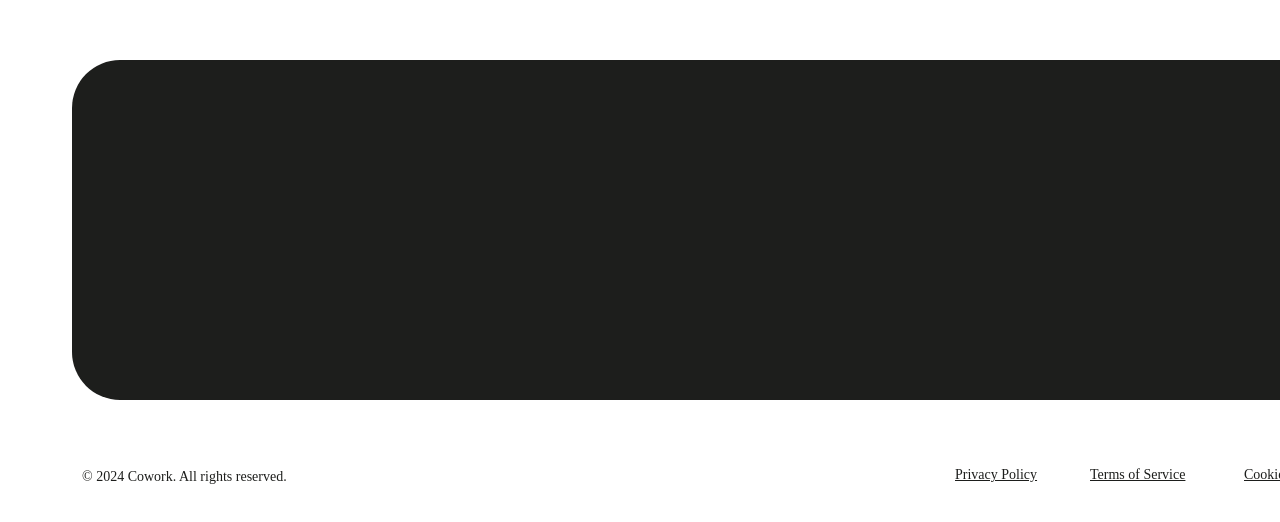
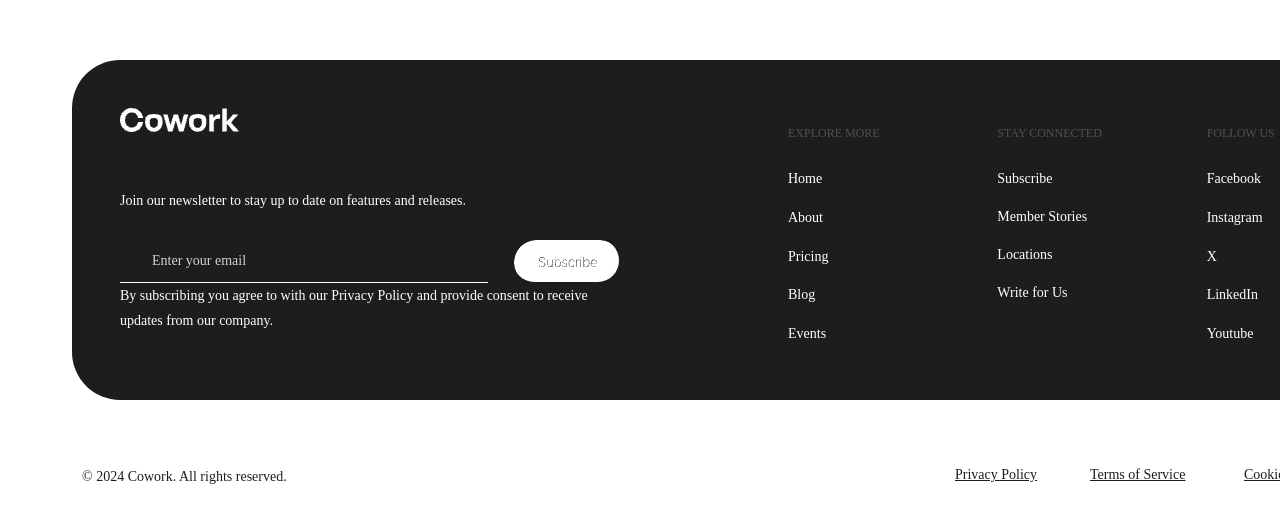
Before and after one commit to Elandland/shinhan_cowork, a plain HTML site: page chan_index.html in a window 1280 px wide. Shown: the part 3903-4425 px from the top of the page. Drawn offline with Linux system fonts and the light colour scheme; a web font is replaced by a local one.

Commit message:
Feat. Footer 완성 Feat. Footer 적용 image 추가.

```diff
--- a/chan_index.html
+++ b/chan_index.html
@@ -180,42 +180,43 @@
             <div class = "news-letter">
                 <div class="news-header"></div>
                 <div class="news-frame">
+                    <div class="news-small-text">Join our newsletter to stay up to date on features and releases.</div>
                     <div class="news-action">
-                        <div class="news-from">
+                        <div class="news-form">
                             <div class="text-input">
-                                <div class="place-holder"></div>
+                                <div class="place-holder">Enter your email</div>
                             </div>
                             <div class="news-button"></div>
                         </div>
 
-                        <div class="news-text"></div>
+                        <div class="news-text">By subscribing you agree to with our Privacy Policy and provide consent to receive updates from our company.</div>
                     </div>
                 </div>
             </div>
 
             <div class ="links">
                 <div class = "link-column-zero">
-                    <div class="link-header"></div>
-                    <div class="link-text"></div>
-                    <div class="link-text"></div>
-                    <div class="link-text"></div>
-                    <div class="link-text"></div>
-                    <div class="link-text"></div>
+                    <div class="link-header">Explore More</div>
+                    <div class="link-text">Home</div>
+                    <div class="link-text">About</div>
+                    <div class="link-text">Pricing</div>
+                    <div class="link-text">Blog</div>
+                    <div class="link-text">Events</div>
                 </div>
                 <div class = "link-column-one">
-                    <div class="link-header"></div>
-                    <div class="link-text"></div>
-                    <div class="link-text"></div>
-                    <div class="link-text"></div>
-                    <div class="link-text"></div>
+                    <div class="link-header">Stay Connected</div>
+                    <div class="link-text">Subscribe</div>
+                    <div class="link-text">Member Stories</div>
+                    <div class="link-text">Locations</div>
+                    <div class="link-text">Write for Us</div>
                 </div>
                 <div class = "link-column-two">
-                    <div class="link-header"></div>
-                    <div class="link-text"></div>
-                    <div class="link-text"></div>
-                    <div class="link-text"></div>
-                    <div class="link-text"></div>
-                    <div class="link-text"></div>
+                    <div class="link-header">Follow Us</div>
+                    <div class="link-text">Facebook</div>
+                    <div class="link-text">Instagram</div>
+                    <div class="link-text">X</div>
+                    <div class="link-text">LinkedIn</div>
+                    <div class="link-text">Youtube</div>
                 </div>
             </div>
 
--- a/chan_styles.css
+++ b/chan_styles.css
@@ -2012,6 +2012,377 @@ text-align: left;
 text-decoration-line: underline;
 }
 
+.news-letter{
+    /* Newsletter */
+position: static;
+width: 500px;
+height: 226px;
+/* 자동 레이아웃 */
+display: flex;
+flex-direction: column;
+justify-content: flex-start;
+align-items: flex-start;
+padding: 0px;
+
+
+/* Inside Auto Layout */
+flex: none;
+order: 0;
+flex-grow: 0;
+margin: 0px 128px 0px 0px;
+}
+
+.news-header{
+    /* Heading */
+position: static;
+width: 118.95px;
+height: 24px;
+/* Inside Auto Layout */
+flex: none;
+order: 0;
+flex-grow: 0;
+margin: 0px 0px;
+
+background-image: url(image/footer\ header.png);
+}
+.news-small-text{
+
+    /* Text */
+position: static;
+width: 500px;
+height: 26px;
+/* 자동 레이아웃 */
+display: flex;
+flex-direction: column;
+justify-content: flex-start;
+align-items: flex-start;
+padding: 0px;
+
+
+/* Inside Auto Layout */
+flex: none;
+order: 0;
+align-self: stretch;
+flex-grow: 0;
+margin: 24px 0px;
+
+color: rgb(255, 255, 255);
+font-family: Pretendard;
+font-size: 14px;
+font-weight: 400;
+line-height: 180%;
+letter-spacing: 0%;
+text-align: left;
+}
+.news-frame{
+    /* Frame 67 */
+position: static;
+width: 500px;
+height: 170px;
+/* 자동 레이아웃 */
+display: flex;
+flex-direction: column;
+justify-content: flex-start;
+align-items: flex-start;
+padding: 0px;
+
+
+/* Inside Auto Layout */
+flex: none;
+order: 1;
+align-self: stretch;
+flex-grow: 0;
+margin: 32px 0px;
+}
+
+.news-action{
+    /* Actions */
+position: static;
+width: 500px;
+height: 120px;
+/* 자동 레이아웃 */
+display: flex;
+flex-direction: column;
+justify-content: flex-start;
+align-items: flex-start;
+padding: 0px;
+
+
+/* Inside Auto Layout */
+flex: none;
+order: 1;
+align-self: stretch;
+flex-grow: 0;
+}
+
+.news-form{
+    /* Form */
+position: static;
+width: 500px;
+height: 45px;
+/* 자동 레이아웃 */
+display: flex;
+flex-direction: row;
+justify-content: flex-start;
+align-items: flex-start;
+padding: 0px;
+
+
+/* Inside Auto Layout */
+flex: none;
+order: 0;
+align-self: stretch;
+flex-grow: 0;
+
+
+}
+
+.text-input{
+    /* Text Input */
+position: static;
+width: 368px;
+height: 45px;
+/* 자동 레이아웃 */
+display: flex;
+flex-direction: row;
+justify-content: flex-start;
+align-items: center;
+padding: 12px;
+
+
+/* Inside Auto Layout */
+flex: none;
+order: 0;
+flex-grow: 1;
+
+border-bottom: 1px solid rgb(255, 255, 255);
+background: rgb(29, 30, 28);
+}
+
+.place-holder{
+    /* Placeholder */
+position: static;
+width: 344px;
+height: 21px;
+/* 자동 레이아웃 */
+display: flex;
+flex-direction: row;
+justify-content: flex-start;
+align-items: center;
+padding: 12px;
+
+
+/* Inside Auto Layout */
+flex: none;
+order: 0;
+flex-grow: 1;
+margin: 0px 8px;
+
+opacity: 0.8;
+
+color: rgb(255, 255, 255);
+font-family: Pretendard;
+font-size: 14px;
+font-weight: 400;
+line-height: 150%;
+letter-spacing: 0%;
+text-align: left;
+}
+
+
+.news-button{
+
+/* button */
+position: static;
+width: 108px;
+height: 45px;
+/* 자동 레이아웃 */
+display: flex;
+flex-direction: row;
+justify-content: center;
+align-items: center;
+padding: 12px 24px 12px 24px;
+
+
+/* Inside Auto Layout */
+flex: none;
+order: 1;
+flex-grow: 0;
+margin: 0px 24px;
+
+border: 1px solid rgb(29, 30, 28);
+border-radius: 42px;
+
+background: url(image/news\ button.png)
+
+}
+
+.news-text{
+    /* Text */
+position: static;
+width: 500px;
+height: 51px;
+/* 자동 레이아웃 */
+display: flex;
+flex-direction: column;
+justify-content: flex-start;
+align-items: flex-start;
+padding: 0px;
+
+
+/* Inside Auto Layout */
+flex: none;
+order: 1;
+align-self: stretch;
+flex-grow: 0;
+
+
+color: rgb(255, 255, 255);
+font-family: Pretendard;
+font-size: 14px;
+font-weight: 400;
+line-height: 180%;
+letter-spacing: 0%;
+text-align: left;
+}
+
+.links{
+    /* Links */
+position: static;
+width: 588px;
+height: 244px;
+/* 자동 레이아웃 */
+display: flex;
+flex-direction: row;
+justify-content: flex-start;
+align-items: flex-start;
+padding: 0px;
+
+
+/* Inside Auto Layout */
+flex: none;
+order: 1;
+flex-grow: 1;
+}
+
+.link-column-zero{
+    /* Column */
+position: static;
+width: 169.33px;
+height: 244px;
+/* 자동 레이아웃 */
+display: flex;
+flex-direction: column;
+justify-content: flex-start;
+align-items: flex-start;
+padding: 0px;
+
+
+/* Inside Auto Layout */
+flex: none;
+order: 0;
+flex-grow: 1;
+margin: 0px 40px;
+}
+
+.link-column-one{
+    /* Column */
+position: static;
+width: 169.33px;
+height: 202px;
+/* 자동 레이아웃 */
+display: flex;
+flex-direction: column;
+justify-content: flex-start;
+align-items: flex-start;
+padding: 0px;
+
+
+/* Inside Auto Layout */
+flex: none;
+order: 1;
+flex-grow: 1;
+}
+
+.link-column-two{
+    /* Column */
+position: static;
+width: 169.33px;
+height: 244px;
+/* 자동 레이아웃 */
+display: flex;
+flex-direction: column;
+justify-content: flex-start;
+align-items: flex-start;
+padding: 0px;
+
+
+/* Inside Auto Layout */
+flex: none;
+order: 2;
+flex-grow: 1;
+margin: 0px 40px;
+}
+
+
+.link-header{
+    /* Heading */
+position: static;
+width: 169.33px;
+height: 18px;
+/* 자동 레이아웃 */
+display: flex;
+flex-direction: column;
+justify-content: flex-start;
+align-items: flex-start;
+padding: 0px;
+
+
+/* Inside Auto Layout */
+flex: none;
+order: 0;
+align-self: stretch;
+flex-grow: 0;
+margin: 16px 0px;
+
+color: rgb(80,80,80);
+font-family: Pretendard;
+font-size: 12px;
+font-weight: 100;
+line-height: 150%;
+letter-spacing: 0%;
+text-align: left;
+text-transform: uppercase;
+}
+
+.link-text{
+    /* Link */
+position: static;
+width: 169.33px;
+height: 26px;
+/* 자동 레이아웃 */
+display: flex;
+flex-direction: row;
+justify-content: flex-start;
+align-items: flex-start;
+padding: 8px 0px 8px 0px;
+
+
+/* Inside Auto Layout */
+flex: none;
+order: 0;
+flex-grow: 1;
+margin: 0px 0px;
+
+color: rgb(255, 255, 255);
+font-family: Pretendard;
+font-size: 14px;
+font-weight: 400;
+line-height: 180%;
+letter-spacing: 0%;
+text-align: left;
+}
+
 
 @font-face {
     font-family: 'Pretendard-Regular';
```
Also changed, not shown: image/footer header.png (added), image/news button.png (added).
